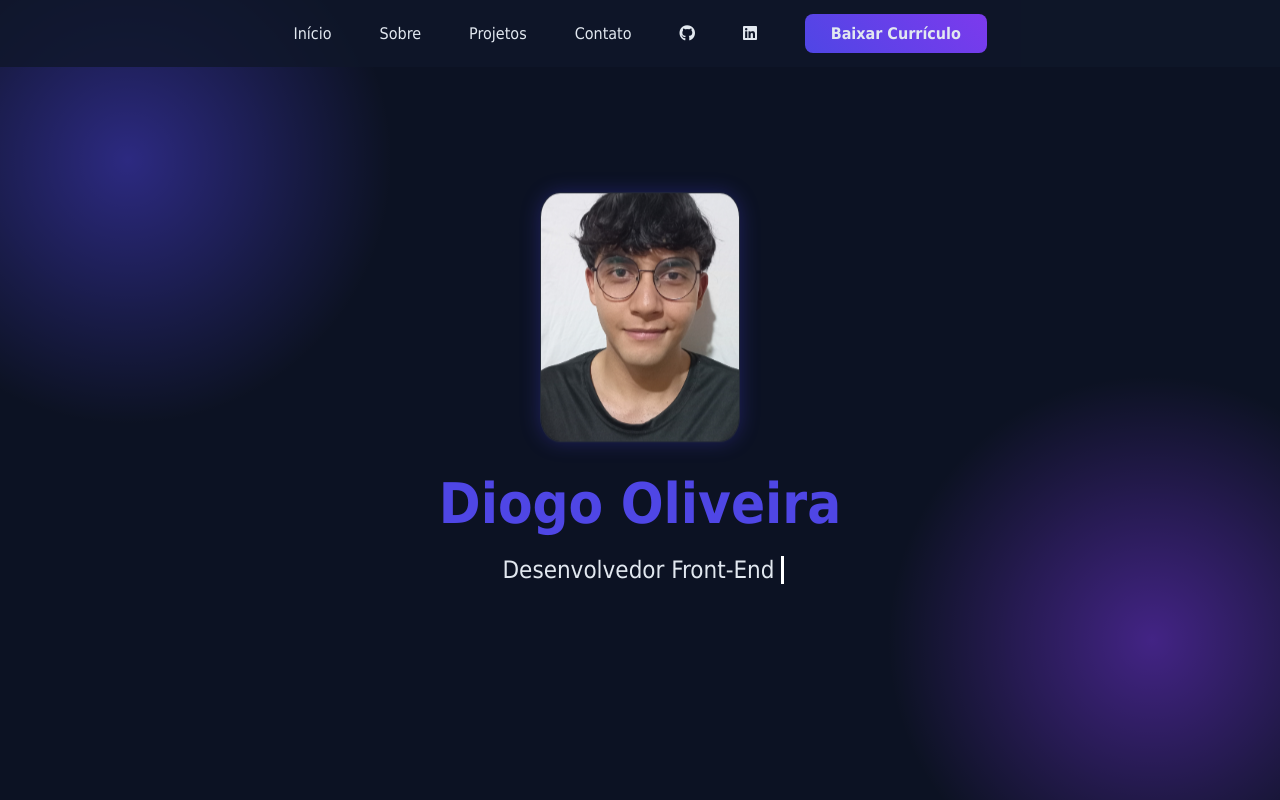
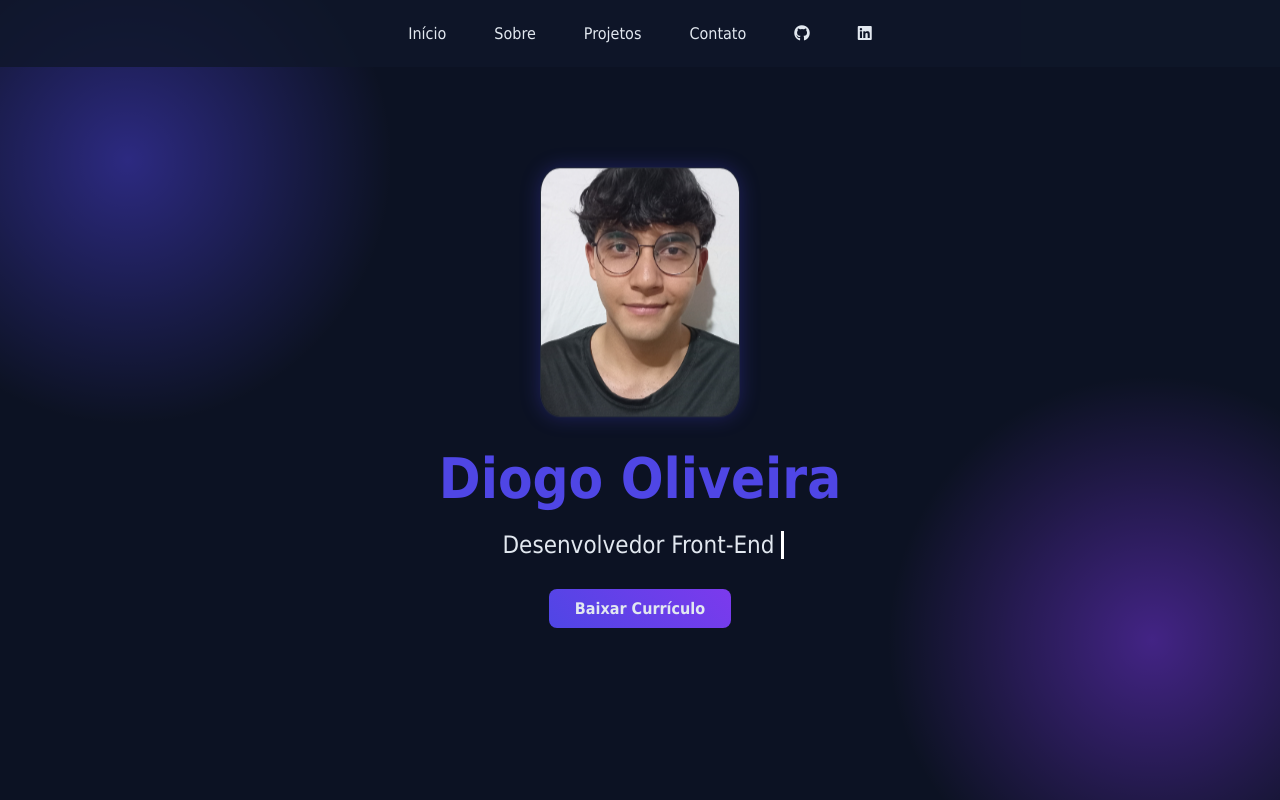
Before and after one commit to Di0g0Oliveira/portifolio, a website: page index.html in a window 1280 px wide. Shown: the top 800 px of the page. Drawn offline with nearby package versions, Linux system fonts and the light colour scheme.

Commit message:
Update index.html

```diff
--- a/index.html
+++ b/index.html
@@ -4,7 +4,8 @@
 <head>
     <meta charset="UTF-8">
     <meta name="viewport" content="width=device-width, initial-scale=1.0">
-    <meta name="description" content="Portfólio de Diogo Oliveira, Desenvolvedor Front-End especializado em HTML, CSS, JavaScript e React.">
+    <meta name="description"
+        content="Portfólio de Diogo Oliveira, Desenvolvedor Front-End especializado em HTML, CSS, JavaScript e React.">
     <link rel="stylesheet" href="https://cdnjs.cloudflare.com/ajax/libs/font-awesome/6.5.2/css/all.min.css">
     <link rel="stylesheet" href="https://unpkg.com/aos@next/dist/aos.css" />
     <link rel="stylesheet" href="style.css">
@@ -23,25 +24,18 @@
             <li><a href="#contato" class="link-menu">Contato</a></li>
 
             <li>
-                <a href="https://github.com/Di0g0Oliveira" class="link-menu" target="_blank">
+                <a href="https://github.com/Doyudy" class="link-menu" target="_blank">
                     <i class="fa-brands fa-github"></i>
                 </a>
             </li>
 
             <li>
-                <a href="https://www.linkedin.com/in/diogo-oliveira-374839306/"
-                    class="link-menu" target="_blank">
+                <a href="https://www.linkedin.com/in/diogo-oliveira-374839306/" class="link-menu" target="_blank">
                     <i class="fa-brands fa-linkedin"></i>
                 </a>
             </li>
 
-            <li>
-                <a href="curriculo/Diogo-Oliveira-FrontEnd-2026.pdf"
-                    download
-                    class="btn-cv">
-                    Baixar Currículo
-                </a>
-            </li>
+
         </ul>
     </nav>
 
@@ -49,9 +43,12 @@
         <div data-aos="flip-left">
             <img src="img/icon.jpg" alt="Foto de Diogo Oliveira" class="perfil">
         </div>
-
         <h1>Diogo Oliveira</h1>
         <p class="sub-titulo">Desenvolvedor Front-End</p>
+        <a href="curriculo/Diogo-Oliveira-FrontEnd-2026.pdf" download class="btn-cv">
+            Baixar Currículo
+        </a>
+
     </main>
 
     <section id="sobre" class="sobre">
@@ -127,26 +124,19 @@
             <h2 class="contatos-titulo">Entre em Contato</h2>
         </div>
 
-        <form id="formulario"
-      action="https://formsubmit.co/diogooiii560@gmail.com"
-      method="POST"
+        <form id="formulario" action="https://formsubmit.co/diogooiii560@gmail.com" method="POST"
             class="formulario-contato">
 
             <div class="grupo-form">
-        <input type="text" name="nome" placeholder="Nome"
-               class="campo-form" required>
+                <input type="text" name="nome" placeholder="Nome" class="campo-form" required>
             </div>
 
             <div class="grupo-form">
-        <input type="email" name="email" placeholder="Email"
-               class="campo-form" required>
+                <input type="email" name="email" placeholder="Email" class="campo-form" required>
             </div>
 
             <div class="grupo-form">
-        <textarea name="mensagem"
-                  placeholder="Digite sua Mensagem"
-                  class="campo-form"
-                  rows="6"
+                <textarea name="mensagem" placeholder="Digite sua Mensagem" class="campo-form" rows="6"
                     required></textarea>
             </div>
 
@@ -210,4 +200,5 @@ form.addEventListener("submit", async function (e) {
     </div>
 
 </body>
+
 </html>
```
Lines whose indentation alone changed are shown as unchanged.
